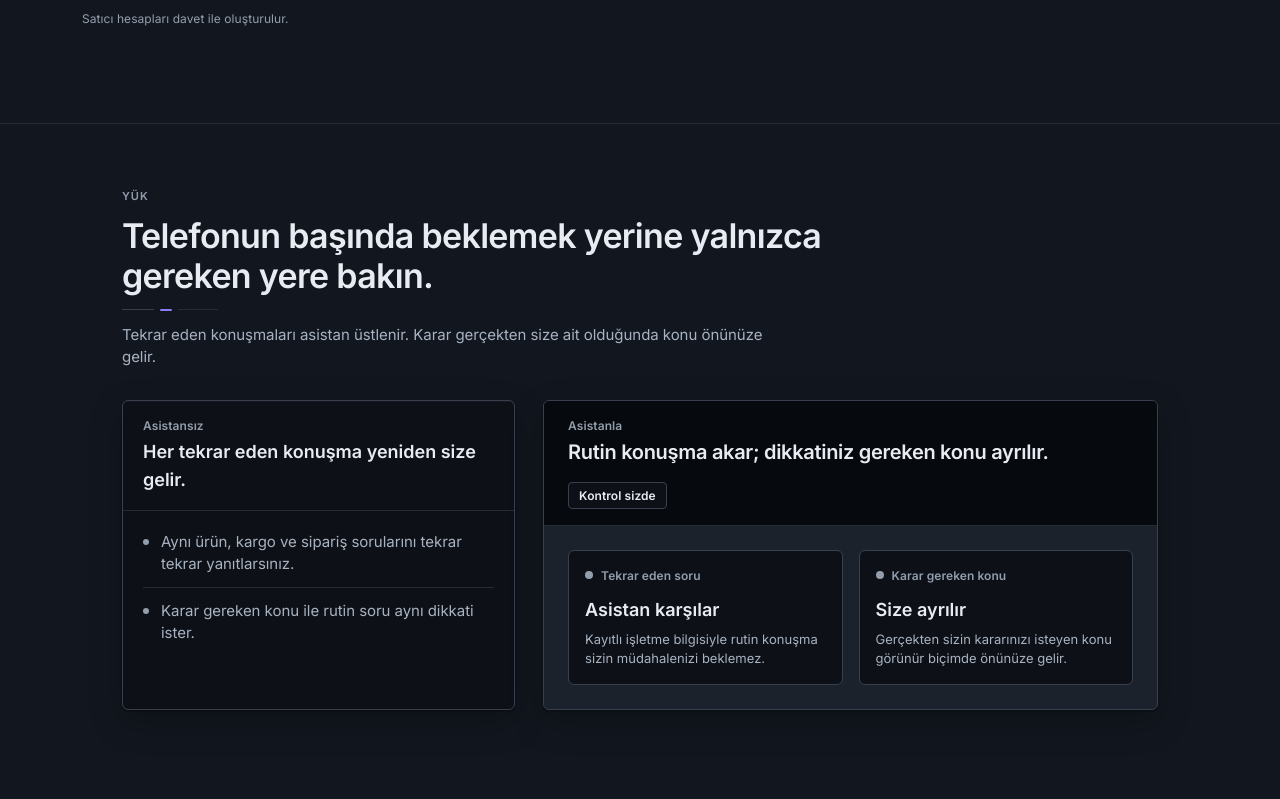
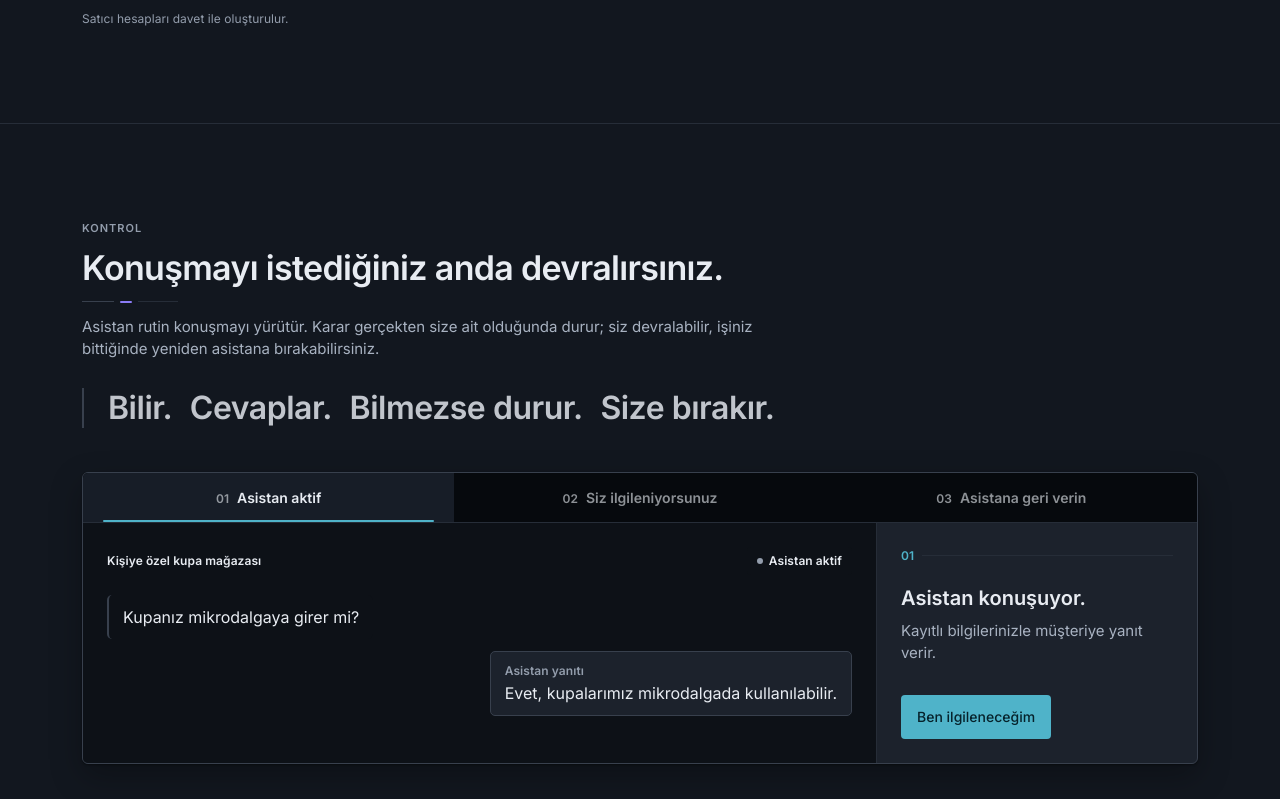
Before and after one commit to keremm44/whatsapp-assistant, a Next.js app in the folder frontend/: page / in a window 1280 px wide. Shown: the part 1141-1940 px from the top of the page. Built offline with nearby package versions, Linux system fonts and the light colour scheme; no server answers.

Commit message:
frontend: fold day contrast into ownership hero

```diff
--- a/frontend/src/app/(public)/page.tsx
+++ b/frontend/src/app/(public)/page.tsx
@@ -1,7 +1,6 @@
 import type { Metadata } from "next";
 
 import { ControlSection } from "@/components/marketing/control-section";
-import { DayContrast } from "@/components/marketing/day-contrast";
 import { DemoSection } from "@/components/marketing/demo-section";
 import { Hero } from "@/components/marketing/hero";
 import { OnboardingSection } from "@/components/marketing/onboarding-section";
@@ -29,21 +28,20 @@ export const metadata: Metadata = {
 };
 
 /**
- * Public marketing site — one objection per section:
+ * Public marketing flow follows one conversation-ownership story rather than
+ * presenting seven independent feature sections:
  *
- *   1. Hero         — "Bu benim için olabilir." (promise + product face)
- *   2. Day contrast — "İşimi gerçekten azaltır mı?"
- *   3. Control      — "Kontrolsüz mü? Ne zaman durur?" (handoff + coral path)
- *   4. Demo         — "Nasıl konuştuğunu kendim göreyim."
- *   5. Panel        — "Durduğunda ben nerede görürüm?"
- *   6. Onboarding   — "Kurması zor mu?"
- *   7. Support      — "Yalnız kalır mıyım, şimdi ne yapmalıyım?"
+ *   Hero / workday — value + daily attention split in one ledger
+ *   Control        — ownership changes hands
+ *   Demo           — seller tries the same behaviour
+ *   Panel          — the same return record becomes real seller work
+ *   Onboarding     — seller validates before going live
+ *   Support/final  — ownership principle resolves into one closing action
  */
 export default function HomePage() {
   return (
     <div className="bg-canvas">
       <Hero />
-      <DayContrast />
       <ControlSection />
       <DemoSection />
       <PanelSection />
```
